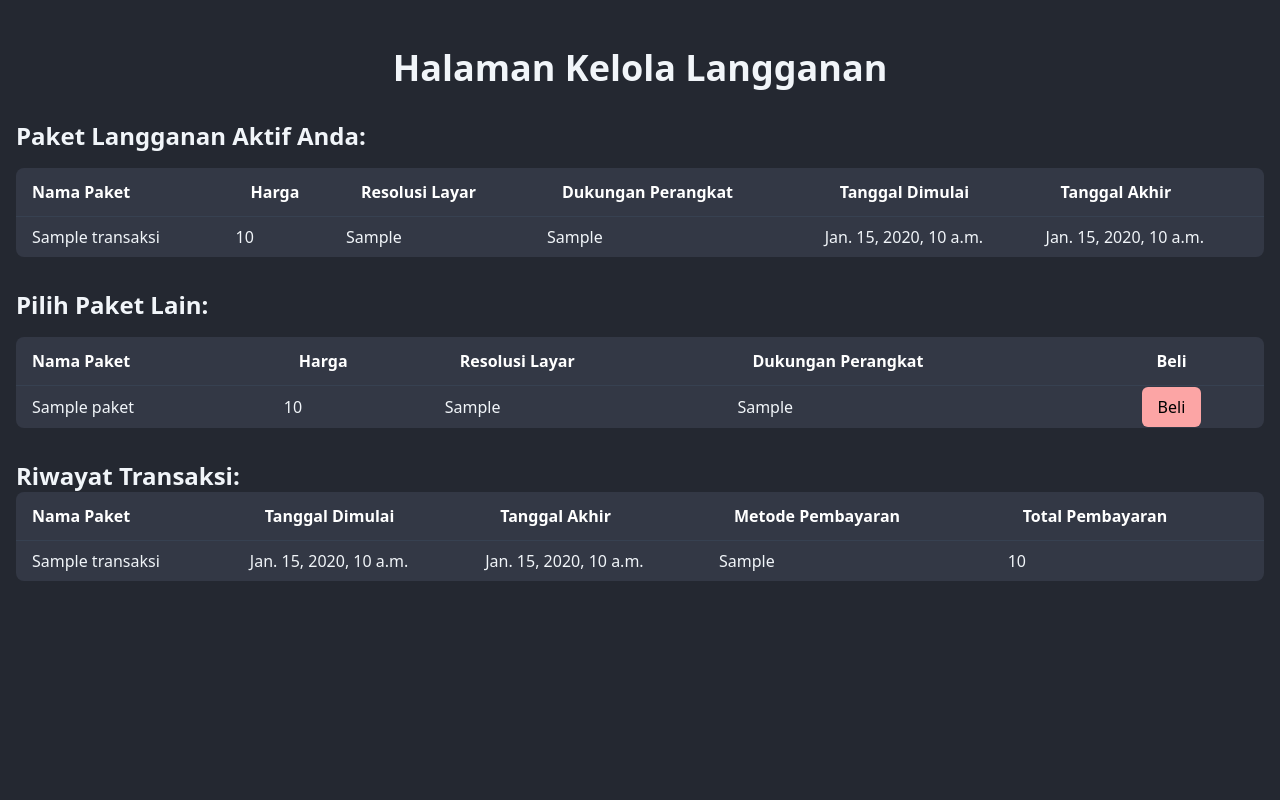
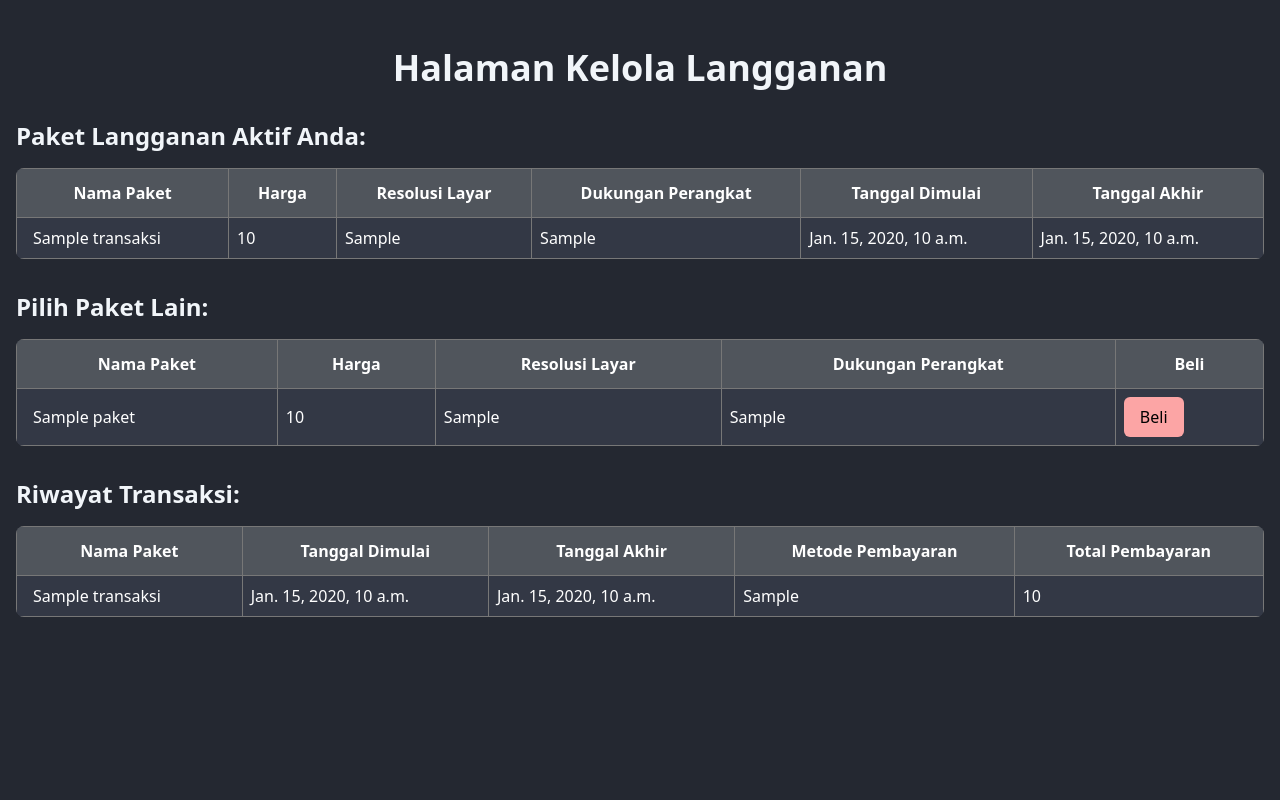
Before and after one commit to LimBodhi/Pacilflix, a Django app: template Langganan/templates/langganan.html in a window 1280 px wide. Shown: the part 80-880 px from the top of the page. Run offline with Django 3.2, Linux system fonts and the light colour scheme; the template is opened without the code that fills it: most values are stand-ins (such as "Sample title", 1, 10 or a date in 2020); some libraries are stand-ins or nearby versions.

Commit message:
finishing tampilan

```diff
--- a/Langganan/templates/beli.html
+++ b/Langganan/templates/beli.html
@@ -19,6 +19,7 @@
             }
             th {
                 background-color: #50555c; /* Darker header background */
+                text-align: center;
             }
             select, button {
                 background-color: #333845; /* Dark background for inputs */
@@ -39,7 +40,7 @@
         </style>
 
         <h3 class="text-2xl font-semibold mb-4">Informasi Paket yang Ingin Dibeli:</h3>
-        <table>
+        <table class="w-full text-left rounded-lg overflow-hidden mb-8">
             <thead>
                 <tr>
                     <th>Nama</th>
@@ -58,7 +59,7 @@
             </tbody>
         </table>
 
-        <h3 class="text-2xl font-semibold mb-4">Pilih Metode Pembayaran:</h3>
+        <h3 class="text-2xl font-semibold">Pilih Metode Pembayaran:</h3>
         <form method="post" action="{% url 'proses_pembayaran' %}">
             {% csrf_token %}
             <select name="metode_pembayaran">
--- a/Langganan/templates/langganan.html
+++ b/Langganan/templates/langganan.html
@@ -4,6 +4,24 @@
 <div class="min-h-screen bg-[#242831] text-slate-100 font-inter">
     <div class="container mx-auto py-12 px-4">
         <h2 class="text-center text-4xl font-bold mb-8">Halaman Kelola Langganan</h2>
+
+        <style>
+            table {
+                border-collapse: collapse;
+                width: 100%;
+                background-color: #333845; /* Slightly darker table background */
+            }
+            th, td {
+                border: 1px solid #777; /* Lighter border color */
+                padding: 8px;
+                text-align: left;
+                color: white; /* White text color for readability */
+            }
+            th {
+                background-color: #50555c; /* Darker header background */
+                text-align: center;
+            }
+        </style>
 
         <h3 class="text-2xl font-semibold mb-4">Paket Langganan Aktif Anda:</h3>
         <div class="overflow-x-auto mb-8">
@@ -59,8 +77,8 @@
             </table>
         </div>
 
-        <h3 class="text-2xl font-semibold">Riwayat Transaksi:</h3>
-        <div class="overflow-x-auto">
+        <h3 class="text-2xl font-semibold mb-4">Riwayat Transaksi:</h3>
+        <div class="overflow-x-auto mb-8">
             <table class="w-full text-left rounded-lg overflow-hidden">
                 <thead class="bg-[#333845] text-white">
                     <tr>
--- a/daftarKontributor/templates/kontributor.html
+++ b/daftarKontributor/templates/kontributor.html
@@ -29,9 +29,10 @@
             }
             th {
                 background-color: #50555c; /* Darker header background */
+                text-align: center;
             }
         </style>
-        <table>
+        <table class="w-full text-left rounded-lg overflow-hidden">
             <thead>
                 <tr>
                     <th>Nama</th>
```
